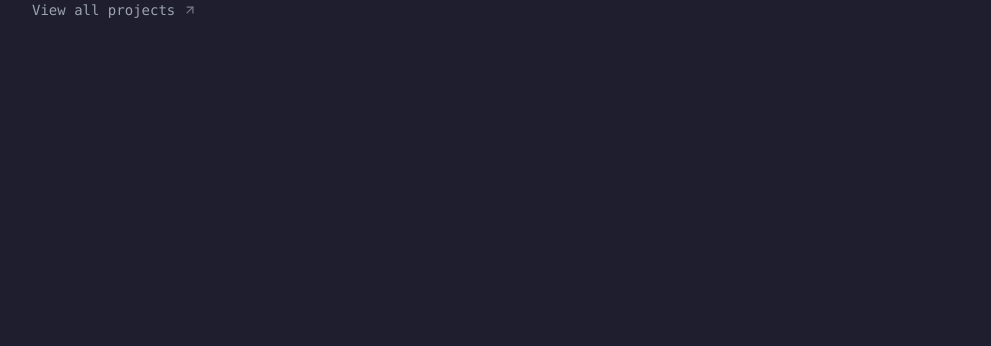
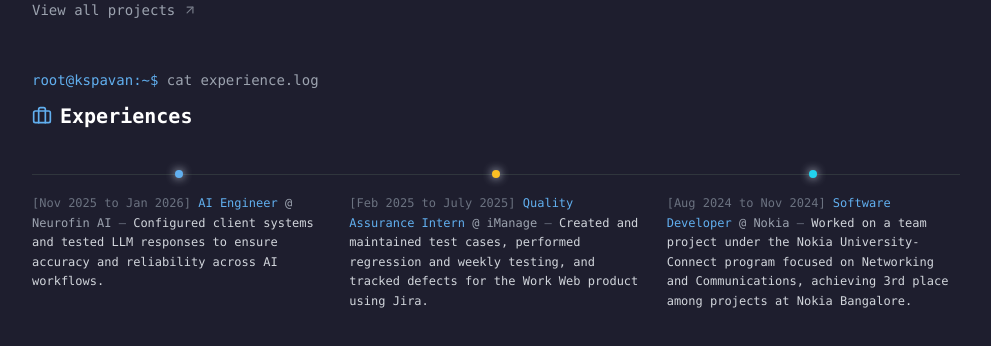
Before and after one commit to PavanBhat007/cms-portfolio, a Next.js app: page / in a window 1280 px wide. Shown: the part 1196-1542 px from the top of the page, without its empty margins (144-1135 px from the left). Before the commit the page ends 1266 px from the top, so only its background shows below. Built offline with nearby package versions, Linux system fonts and the light colour scheme.

Commit message:
feat: basic experience section + minor fixes

```diff
--- a/app/(public)/page.tsx
+++ b/app/(public)/page.tsx
@@ -1,12 +1,14 @@
 import Navbar from "../../components/Navbar";
 import { Hero } from "../../components/Hero";
 import { Projects } from "../../components/Projects";
+import ExperienceTimeline from "../../components/ExperienceTimeline";
 
 export const Portfolio = () => {
   return (
     <div className="flex flex-col space-y-12 px-12 pb-12 items-center lg:items-start justify-start w-full md:w-[80%] mx-auto">
       <Hero />
       <Projects />
+      <ExperienceTimeline />
     </div>
   );
 };
--- /dev/null
+++ b/components/ExperienceTimeline.tsx
@@ -0,0 +1,74 @@
+import { Briefcase } from "lucide-react";
+import { EXPERIENCES } from "../lib/data/experiences";
+
+export default function ExperienceTimeline() {
+  return (
+    <section className="mt-20 w-full font-mono">
+      {/* Header */}
+      <p className="text-sm text-gray-400 mb-3">
+        <span className="text-neon">root@kspavan:~$</span> cat experience.log
+      </p>
+
+      <div className="flex items-center gap-2 mb-6">
+        <Briefcase className="text-neon" size={20} />
+        <h2 className="text-xl font-bold text-white">
+          Experiences
+        </h2>
+      </div>
+
+      {/* Timeline container */}
+      <div className="relative">
+        {/* Line */}
+        <div
+          className="
+            absolute left-4 top-0 h-full w-px
+            bg-[#30363d]
+            lg:left-0 lg:top-5 lg:h-px lg:w-full
+          "
+        />
+
+        {/* Entries */}
+        <div
+          className="
+            flex flex-col gap-6
+            lg:flex-row lg:justify-between
+          "
+        >
+          {EXPERIENCES.map((exp, idx) => (
+            <div
+              key={idx}
+              className="
+                relative pl-10
+                lg:pl-0 lg:pt-10
+                flex-1
+              "
+            >
+              {/* Dot */}
+              <span
+                className={`
+                  absolute
+                  left-3 top-1.5
+                  lg:left-1/2 lg:-translate-x-1/2 lg:top-4
+                  h-2 w-2 rounded-full
+                  ${exp.color}
+                  shadow-[0_0_10px_currentColor]
+                `}
+              />
+
+              {/* Terminal row */}
+              <div className="text-xs text-gray-300 leading-relaxed">
+                <span className="text-gray-500">[{exp.period}]</span>{" "}
+                <span className="text-neon">{exp.role}</span>{" "}
+                <span className="text-gray-400">@ {exp.company}</span>
+                <span className="text-gray-500"> — </span>
+                <span className="text-gray-300">
+                  {exp.description}
+                </span>
+              </div>
+            </div>
+          ))}
+        </div>
+      </div>
+    </section>
+  );
+}
--- a/components/Hero.tsx
+++ b/components/Hero.tsx
@@ -1,6 +1,6 @@
 import { ArrowRight, GithubIcon, LinkedinIcon } from "lucide-react";
 import Image from "next/image";
-import React from "react";
+import { EXPERIENCES } from "../lib/data/experiences";
 
 export const Hero = () => {
   return (
@@ -52,34 +52,22 @@
       </div>
 
       <div className="flex items-center gap-4 mt-6 text-sm flex-wrap">
-        <div className="flex items-center gap-3 font-medium">
-          <Image
-            src="/images/neurofin.svg"
-            alt="Neurofin AI"
-            width={36}
-            height={36}
-          />
-          <a href="https://neurofin.ai/">Neurofin AI</a>
-        </div>
-        <div className="w-6 h-0.5 -rotate-[70deg] bg-neon"></div>
-        <div className="flex items-center gap-3 font-medium">
-          <Image
-            src="/images/imanage.svg"
-            alt="iManage"
-            width={36}
-            height={36}
-          />
-          <a href="https://imanage.com/">
-            iManage <span className="text-gray-600">(past)</span>
-          </a>
-        </div>
-        <div className="w-6 h-0.5 -rotate-[70deg] bg-neon"></div>
-        <div className="flex items-center gap-3 font-medium">
-          <Image src="/images/nokia.svg" alt="Nokia" width={36} height={36} />
-          <a href="https://nokia.com/">
-            Nokia <span className="text-gray-600">(past)</span>
-          </a>
-        </div>
+        {EXPERIENCES.map((exp, idx) => (
+          <>
+            <div className="flex items-center gap-3 font-medium">
+              <Image src={exp.logo} alt={exp.company} width={36} height={36} />
+              <a href={exp.link}>
+                {exp.company}{" "}
+                {!exp.is_current && (
+                  <span className="text-gray-600">(past)</span>
+                )}
+              </a>
+            </div>
+            {idx < EXPERIENCES.length - 1 && (
+              <div className="w-6 h-0.5 -rotate-[70deg] bg-neon" />
+            )}
+          </>
+        ))}
       </div>
     </section>
   );
--- a/components/Projects.tsx
+++ b/components/Projects.tsx
@@ -23,7 +23,7 @@
         <h2 className="text-2xl font-bold text-white">Featured Projects</h2>
       </div>
 
-      <div className="grid grid-cols-1 md:grid-cols-2 gap-6">
+      <div className="grid grid-cols-1 lg:grid-cols-2 gap-6">
         {PROJECTS.slice(0, 2).map((project, idx) => (
           <ProjectCard key={idx} {...project} />
         ))}
@@ -71,7 +71,7 @@
     <Link href={`projects/${slug}`}>
       <div
         key={id}
-        className="group relative rounded-lg border border-[#495068] bg-[#1E1E2E] p-5 hover:p-0 transition-[background-color,border-color,padding] ease-in-out hover:border-neon cursor-pointer"
+        className="group h-full relative rounded-lg border border-[#495068] bg-[#1E1E2E] p-5 hover:p-0 transition-[background-color,border-color,padding] ease-in-out duration-300 hover:border-neon cursor-pointer"
       >
         <div>
           <Image
--- /dev/null
+++ b/lib/data/experiences.ts
@@ -0,0 +1,35 @@
+export const EXPERIENCES = [
+  {
+    role: "AI Engineer",
+    company: "Neurofin AI",
+    period: "Nov 2025 to Jan 2026",
+    description:
+      "Configured client systems and tested LLM responses to ensure accuracy and reliability across AI workflows.",
+    color: "bg-neon",
+    logo: "/images/neurofin.svg",
+    is_current: true,
+    link: "https://neurofin.ai/"
+  },
+  {
+    role: "Quality Assurance Intern",
+    company: "iManage",
+    period: "Feb 2025 to July 2025",
+    description:
+      "Created and maintained test cases, performed regression and weekly testing, and tracked defects for the Work Web product using Jira.",
+    color: "bg-amber-400",
+    logo: "/images/imanage.svg",
+    is_current: false,
+    link: "https://imanage.com/"
+  },
+  {
+    role: "Software Developer",
+    company: "Nokia",
+    period: "Aug 2024 to Nov 2024",
+    description:
+      "Worked on a team project under the Nokia University-Connect program focused on Networking and Communications, achieving 3rd place among projects at Nokia Bangalore.",
+    color: "bg-cyan-400",
+    logo: "/images/nokia.svg",
+    is_current: false,
+    link: "https://nokia.com/"
+  },
+];
--- a/tailwind.config.cjs
+++ b/tailwind.config.cjs
@@ -10,12 +10,12 @@
     },
   },
   safelist: [
-    "text-emerald-400",
-    "text-cyan-400",
+    "text-emerald-400", "bg-emerald-400",
+    "text-cyan-400", "bg-cyan-400",
     "text-purple-400",
     "text-pink-400",
-    "text-yellow-400",
-    "text-orange-400",
+    "text-yellow-400", "bg-amber-400",
+    "text-orange-400", "bg-orange-300",
     "text-blue-400",
   ],
   plugins: [require("@tailwindcss/typography")],
```
